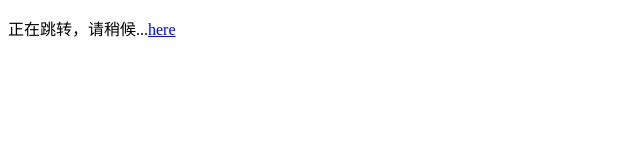
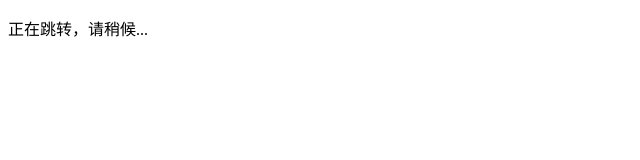
Before and after one commit to martinshi/martinshi.github.io, a plain HTML site: page index.html in a window 1280 px wide. Shown: the full height of the page, 0-640 px from the left. Drawn offline with Linux system fonts and the light colour scheme.

Commit message:
initial commit

```diff
--- a/index.html
+++ b/index.html
@@ -1,6 +1,6 @@
 <!DOCTYPE html>
 <html>
 <body>
-<p>正在跳转，请稍候...<a href="zhubobao://zxhy.com/inviteJoin?senderId=12&bizId=1">here</a></p>
+<p>正在跳转，请稍候...<a href="zhubobao://zxhy.com/inviteJoin?senderId=12&bizId=1"></a></p>
 </body>
 </html>
```
